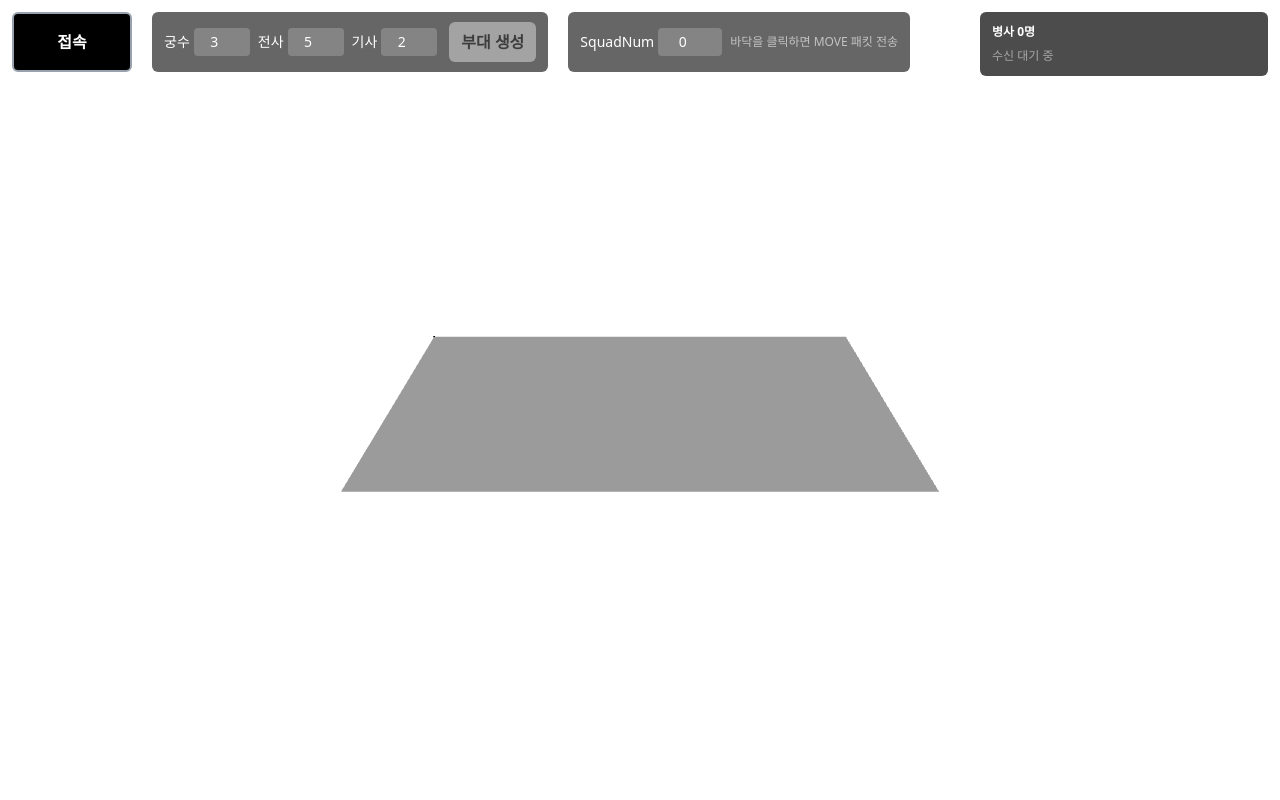
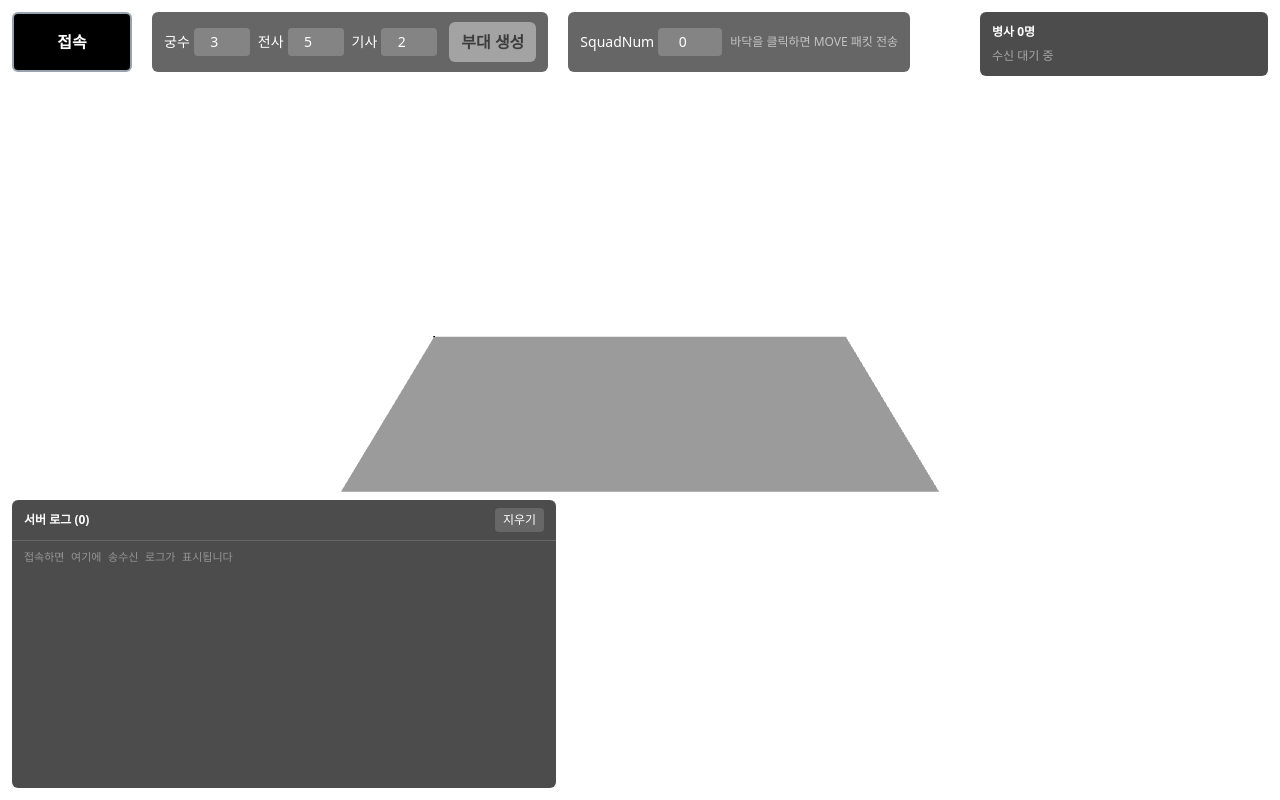
Before and after one commit to CallOfLLM/callofllm-client, a Next.js app: page / in a window 1280 px wide. Built offline with nearby package versions, Linux system fonts and the light colour scheme.

Commit message:
feat : 서버로그 채팅으로 구현
서버 연동 확인을 위한 서버 로그 채팅창으로 구현

```diff
--- a/app/page.tsx
+++ b/app/page.tsx
@@ -326,6 +326,30 @@ export default function Home() {
           </table>
         )}
       </div>
+
+      {/* 서버 통신 로그 */}
+      <div className="fixed bottom-3 left-3 w-136 h-72 flex flex-col rounded-md bg-black/70 text-white">
+        <div className="flex items-center justify-between px-3 py-2 text-xs font-bold border-b border-white/15">
+          <span>서버 로그 ({logs.length})</span>
+          <button onClick={() => setLogs([])} className="rounded bg-white/15 px-2 py-1 font-normal hover:bg-white/25">
+            지우기
+          </button>
+        </div>
+
+        <div className="flex-1 overflow-y-auto px-3 py-2 font-mono text-[11px] leading-relaxed">
+          {logs.length === 0 ? (
+            <div className="text-white/40">접속하면 여기에 송수신 로그가 표시됩니다</div>
+          ) : (
+            logs.map((l) => (
+              <div key={l.id} className={`whitespace-pre-wrap break-all ${LOG_COLOR[l.level]}`}>
+                <span className="text-white/35">{l.time} </span>
+                {l.text}
+              </div>
+            ))
+          )}
+          <div ref={logEndRef} />
+        </div>
+      </div>
     </div>
   );
 }
```
